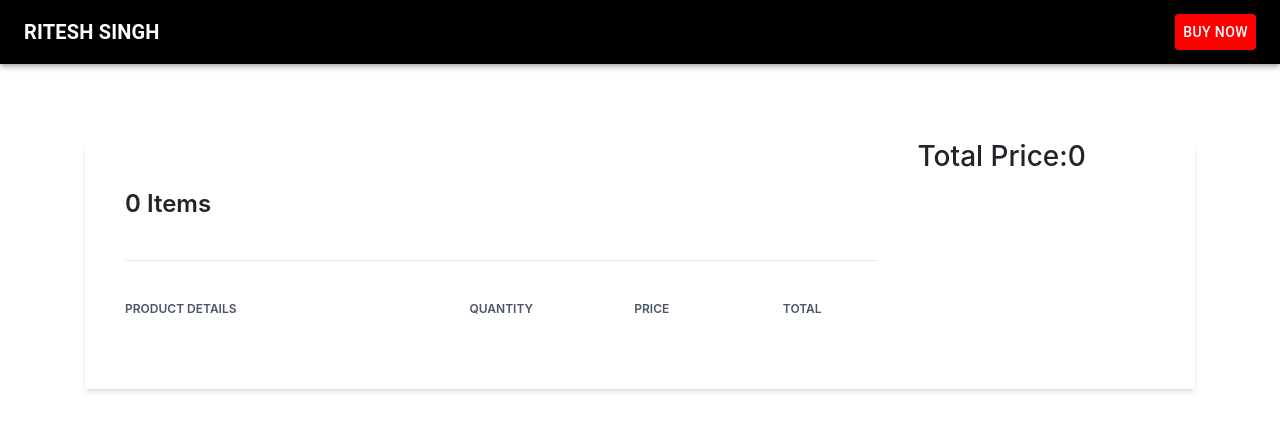
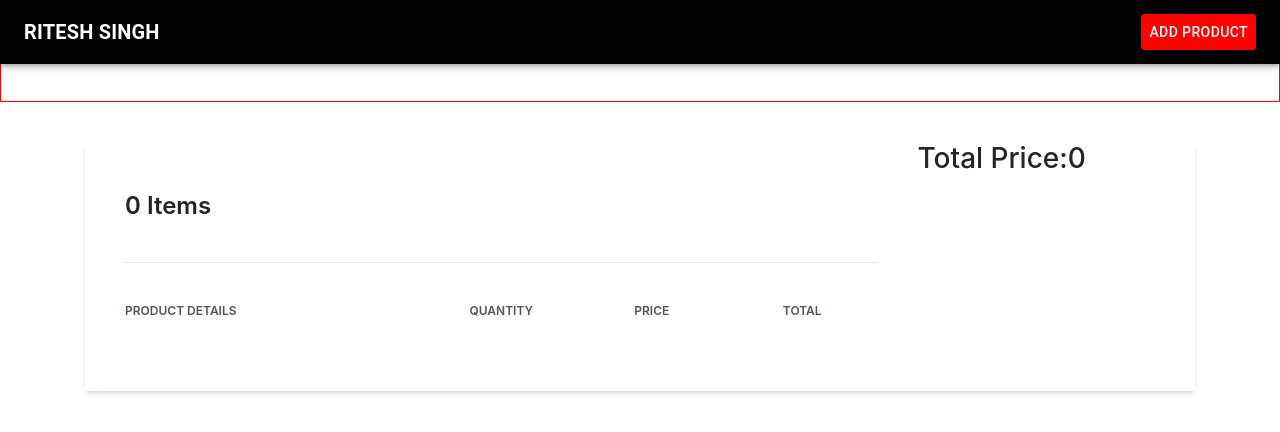
Before and after one commit to riteshsingh132/cartproject, a React (Create React App) app: page / in a window 1280 px wide. Shown: the top 432 px of the page. Built offline with nearby package versions, Linux system fonts and the light colour scheme.

Commit message:
first commit

```diff
--- a/src/components/Navbar.js
+++ b/src/components/Navbar.js
@@ -24,7 +24,7 @@ function Navbar() {
   const [orgCount,setOrigCount]=useState(0)
   const [showBox,setshowBox]=useState(false)
 
-
+console.log(data)
   const handleOpen = () => {
     setOpen(true);
   };
@@ -151,7 +151,6 @@ function Navbar() {
       if (item.id === prd.id) {
         const count = counData[item.id] || 0;
         const totalPrice = count * item.price;
-
         return {
           ...item,
           quantity: count,
@@ -186,7 +185,7 @@ function Navbar() {
         <Toolbar className='justify-content-between'>
           <Typography style={{fontWeight:"bold",fontSize:"20px"}}>RITESH SINGH</Typography>
           <Button sx={{ backgroundColor: "red", ":hover":{bgcolor:"green"}}} color="inherit" onClick={handleOpen}>
-            Buy Now
+            Add Product
           </Button>
         </Toolbar>
       </AppBar>
@@ -214,9 +213,9 @@ function Navbar() {
         </DialogContent>
       </Dialog>
 
-      <div>
+      <div style={{border:"1px solid red"}}>
 
-        {newData && <div className='container d-flex flex-wrap col-10' style={{marginTop:"100px"}}>
+      {newData && <div className='container d-flex flex-wrap col-10' style={{marginTop:"100px"}}>
           {newData.map((item) => {
 
             const count = (counData[item.id] || 0);
--- a/src/components/ShoppingCart.js
+++ b/src/components/ShoppingCart.js
@@ -74,5 +74,4 @@ function ShoppingCart({newData,totalAmount,counData,setOrigCount,toggle}) {
     </>
   )
 }
-
-export default ShoppingCart
+export default ShoppingCart;
```
